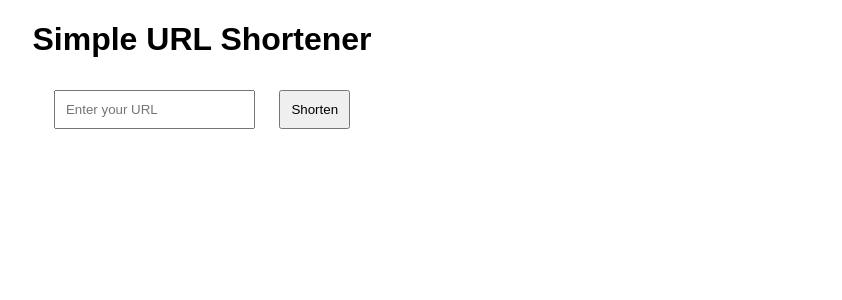
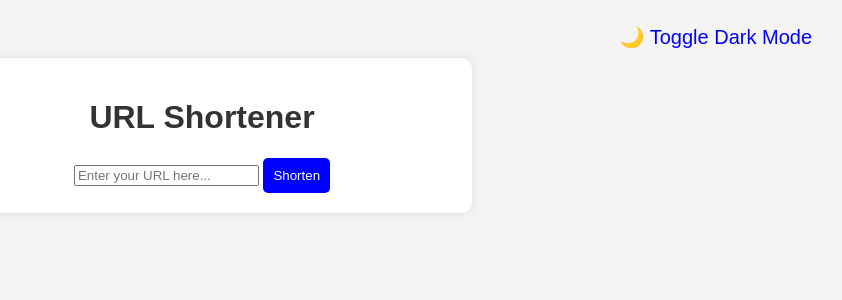
Before and after one commit to mattmayerr/URL-Shortener, a Flask app: page / in a window 1280 px wide. Shown: the top 300 px of the page, without its empty margins (438-1280 px from the left). Run offline with Flask 3, Linux system fonts and the light colour scheme.

Commit message:
Added custom style to site, and added a dark mode toggle.

```diff
--- a/main.py
+++ b/main.py
@@ -20,7 +20,8 @@ def shorten():
     short_code = generate_short_code()
     cursor.execute("INSERT INTO urls (short_code, long_url) VALUES (%s, %s)", (short_code, long_url))
     conn.commit()
-    return f"Shortened URL: http://127.0.0.1:5000/{short_code}"  # Updated to ensure proper localhost redirection
+    short_url = f"http://127.0.0.1:5000/{short_code}"
+    return render_template('index.html', short_url=short_url)
 
 @app.route('/<short_code>')
 def redirect_url(short_code):
--- /dev/null
+++ b/static/script.js
@@ -0,0 +1,20 @@
+document.addEventListener("DOMContentLoaded", function () {
+    const toggleButton = document.getElementById("dark-mode-toggle");
+    const body = document.body;
+
+    // Check if dark mode is enabled in localStorage
+    if (localStorage.getItem("darkMode") === "enabled") {
+        body.classList.add("dark-mode");
+    }
+
+    toggleButton.addEventListener("click", function () {
+        body.classList.toggle("dark-mode");
+
+        // Save user preference in localStorage
+        if (body.classList.contains("dark-mode")) {
+            localStorage.setItem("darkMode", "enabled");
+        } else {
+            localStorage.setItem("darkMode", "disabled");
+        }
+    });
+});
--- /dev/null
+++ b/static/style.css
@@ -0,0 +1,77 @@
+/* Light mode (default) */
+body {
+    font-family: Arial, sans-serif;
+    background-color: #f4f4f4;
+    color: #333;
+    text-align: center;
+    padding: 50px;
+    transition: background 0.3s, color 0.3s;
+}
+
+.container {
+    max-width: 500px;
+    margin: auto;
+    background: white;
+    padding: 20px;
+    border-radius: 10px;
+    box-shadow: 0px 0px 10px rgba(0, 0, 0, 0.1);
+    transition: background 0.3s;
+}
+
+h1 {
+    color: #333;
+}
+
+button {
+    background: blue;
+    color: white;
+    border: none;
+    padding: 10px;
+    border-radius: 5px;
+    cursor: pointer;
+    transition: background 0.3s;
+}
+
+button:hover {
+    background: red;
+}
+
+/* Dark Mode */
+.dark-mode {
+    background-color: #121212;
+    color: #ffffff;
+}
+
+.dark-mode .container {
+    background: #1e1e1e;
+    box-shadow: 0px 0px 10px rgba(255, 255, 255, 0.1);
+}
+
+.dark-mode h1 {
+    color: #ffffff;
+}
+
+.dark-mode button {
+    background: #ff9800;
+}
+
+.dark-mode button:hover {
+    background: indigo;
+}
+
+/* Dark mode toggle button */
+#dark-mode-toggle {
+    color: blue;
+    position: absolute;
+    top: 15px;
+    right: 20px;
+    background: none;
+    border: none;
+    font-size: 20px;
+    cursor: pointer;
+    transition: color 0.3s;
+}
+
+#dark-mode-toggle:hover {
+    color: #ff9800;
+}
--- a/templates/index.html
+++ b/templates/index.html
@@ -4,16 +4,26 @@
     <meta charset="UTF-8">
     <meta name="viewport" content="width=device-width, initial-scale=1.0">
     <title>URL Shortener</title>
-    <style>
-        body { font-family: Arial, sans-serif; text-align: center; }
-        input, button { margin: 10px; padding: 10px; }
-    </style>
+    <link rel="stylesheet" href="{{ url_for('static', filename='style.css') }}">
 </head>
 <body>
-    <h1>Simple URL Shortener</h1>
-    <form action="/shorten" method="POST">
-        <input type="url" name="long_url" placeholder="Enter your URL" required>
-        <button type="submit">Shorten</button>
-    </form>
+    <div class="container">
+        <h1>URL Shortener</h1>
+        <button id="dark-mode-toggle">🌙 Toggle Dark Mode</button>
+
+        <form action="/shorten" method="post">
+            <input type="url" name="long_url" placeholder="Enter your URL here..." required>
+            <button type="submit">Shorten</button>
+        </form>
+
+        {% if short_url %}
+        <div class="short-url">
+            <p>Shortened URL:</p>
+            <a href="{{ short_url }}" target="_blank">{{ short_url }}</a>
+        </div>
+        {% endif %}
+    </div>
+
+    <script src="{{ url_for('static', filename='script.js') }}"></script>
 </body>
 </html>
```
